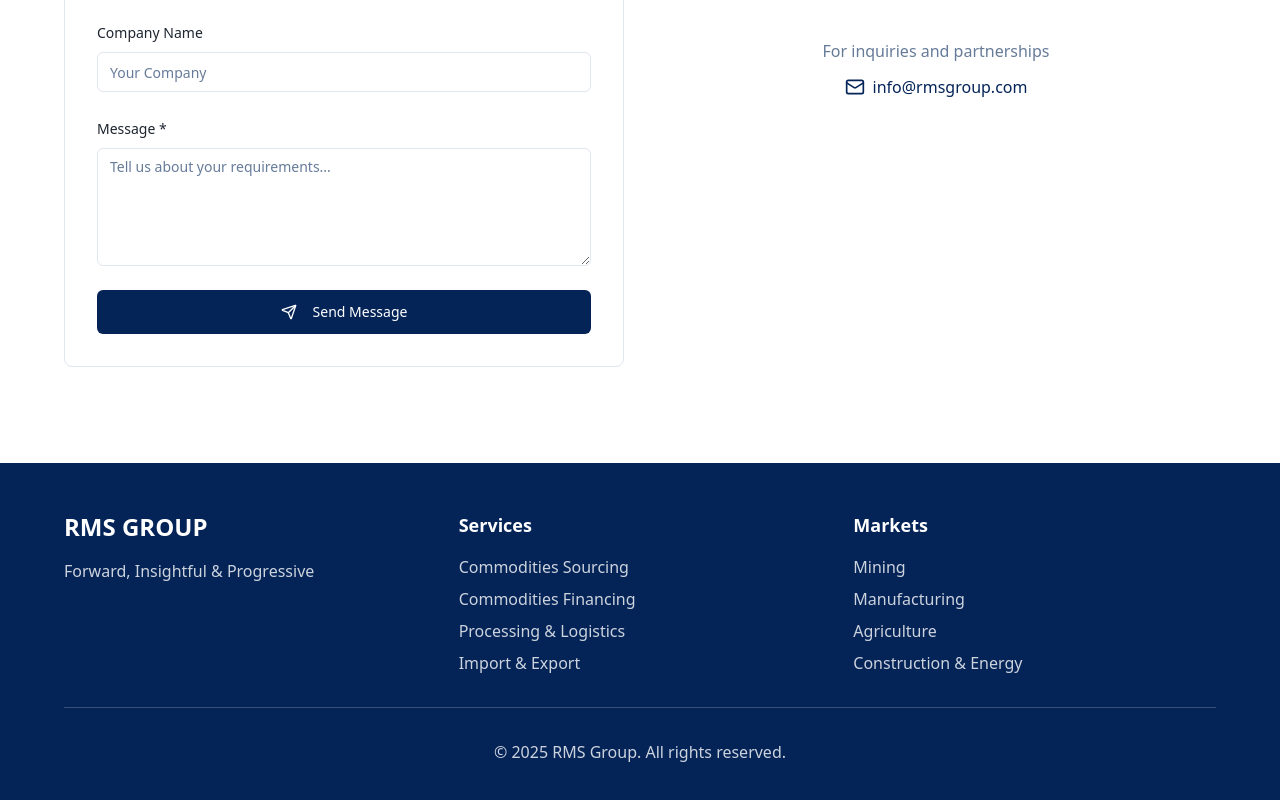
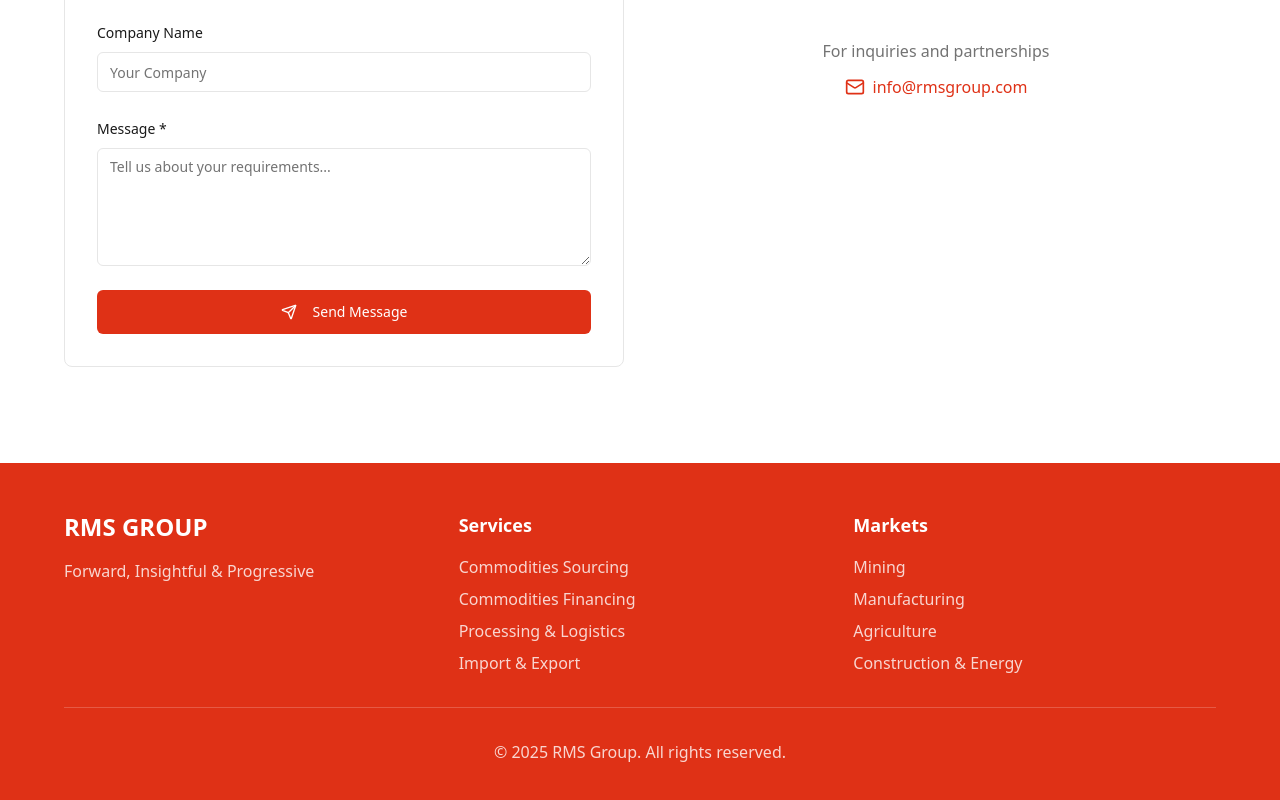
Before and after one commit to cynojine/rmsgroup, a React (Vite) app: page / in a window 1280 px wide. Shown: the part 9452-10252 px from the top of the page. Built offline with nearby package versions, Linux system fonts and the light colour scheme; the HTML template or start-up script is replaced by a standard one.

Commit message:
Update color scheme to red

```diff
--- a/src/components/ui/button.tsx
+++ b/src/components/ui/button.tsx
@@ -16,7 +16,7 @@ const buttonVariants = cva(
         ghost: "hover:bg-accent hover:text-accent-foreground",
         link: "text-primary underline-offset-4 hover:underline",
         hero: "bg-accent text-accent-foreground hover:bg-accent/90 shadow-[var(--shadow-elegant)] transition-all duration-300 hover:scale-105 font-semibold",
-        heroOutline: "border-2 border-accent text-accent bg-transparent hover:bg-accent hover:text-accent-foreground transition-all duration-300",
+        heroOutline: "border-2 border-white/80 text-white bg-transparent hover:bg-white/20 hover:border-white transition-all duration-300",
       },
       size: {
         default: "h-10 px-4 py-2",
--- a/src/index.css
+++ b/src/index.css
@@ -9,102 +9,102 @@ All colors MUST be HSL.
 @layer base {
   :root {
     --background: 0 0% 100%;
-    --foreground: 215 25% 15%;
+    --foreground: 0 0% 10%;
 
     --card: 0 0% 100%;
-    --card-foreground: 215 25% 15%;
+    --card-foreground: 0 0% 10%;
 
     --popover: 0 0% 100%;
-    --popover-foreground: 215 25% 15%;
+    --popover-foreground: 0 0% 10%;
 
-    --primary: 217 91% 18%;
+    --primary: 8 82% 48%;
     --primary-foreground: 0 0% 100%;
 
-    --primary-glow: 217 91% 35%;
+    --primary-glow: 8 82% 60%;
 
-    --secondary: 210 40% 96.1%;
-    --secondary-foreground: 215 25% 15%;
+    --secondary: 0 0% 96%;
+    --secondary-foreground: 0 0% 10%;
 
-    --muted: 210 40% 96.1%;
-    --muted-foreground: 215 20% 50%;
+    --muted: 0 0% 96%;
+    --muted-foreground: 0 0% 45%;
 
-    --accent: 38 92% 50%;
+    --accent: 25 95% 53%;
     --accent-foreground: 0 0% 100%;
 
     --destructive: 0 84.2% 60.2%;
     --destructive-foreground: 0 0% 100%;
 
-    --border: 214 31% 91%;
-    --input: 214 31% 91%;
-    --ring: 217 91% 18%;
+    --border: 0 0% 90%;
+    --input: 0 0% 90%;
+    --ring: 8 82% 48%;
 
     --radius: 0.5rem;
 
     /* Gradients */
-    --gradient-primary: linear-gradient(135deg, hsl(217 91% 18%), hsl(217 91% 28%));
-    --gradient-hero: linear-gradient(135deg, hsl(217 91% 15% / 0.95), hsl(217 91% 25% / 0.9));
-    --gradient-accent: linear-gradient(135deg, hsl(38 92% 50%), hsl(38 92% 60%));
+    --gradient-primary: linear-gradient(135deg, hsl(8 82% 48%), hsl(15 90% 55%));
+    --gradient-hero: linear-gradient(135deg, hsl(8 82% 25% / 0.95), hsl(15 80% 35% / 0.9));
+    --gradient-accent: linear-gradient(135deg, hsl(25 95% 53%), hsl(35 95% 60%));
 
     /* Shadows */
-    --shadow-elegant: 0 10px 40px -10px hsl(217 91% 18% / 0.2);
-    --shadow-soft: 0 4px 20px -2px hsl(217 91% 18% / 0.1);
+    --shadow-elegant: 0 10px 40px -10px hsl(8 82% 48% / 0.25);
+    --shadow-soft: 0 4px 20px -2px hsl(8 82% 48% / 0.15);
 
     --sidebar-background: 0 0% 98%;
-    --sidebar-foreground: 240 5.3% 26.1%;
-    --sidebar-primary: 240 5.9% 10%;
+    --sidebar-foreground: 0 0% 20%;
+    --sidebar-primary: 8 82% 48%;
     --sidebar-primary-foreground: 0 0% 98%;
-    --sidebar-accent: 240 4.8% 95.9%;
-    --sidebar-accent-foreground: 240 5.9% 10%;
-    --sidebar-border: 220 13% 91%;
-    --sidebar-ring: 217.2 91.2% 59.8%;
+    --sidebar-accent: 0 0% 95%;
+    --sidebar-accent-foreground: 0 0% 10%;
+    --sidebar-border: 0 0% 90%;
+    --sidebar-ring: 8 82% 48%;
   }
 
   .dark {
-    --background: 215 30% 8%;
+    --background: 0 0% 8%;
     --foreground: 0 0% 98%;
 
-    --card: 215 28% 12%;
+    --card: 0 0% 12%;
     --card-foreground: 0 0% 98%;
 
-    --popover: 215 28% 12%;
+    --popover: 0 0% 12%;
     --popover-foreground: 0 0% 98%;
 
-    --primary: 217 91% 60%;
+    --primary: 8 82% 55%;
     --primary-foreground: 0 0% 98%;
 
-    --primary-glow: 217 91% 70%;
+    --primary-glow: 8 82% 65%;
 
-    --secondary: 217 32% 17%;
+    --secondary: 0 0% 15%;
     --secondary-foreground: 0 0% 98%;
 
-    --muted: 217 32% 17%;
-    --muted-foreground: 215 20% 65%;
+    --muted: 0 0% 15%;
+    --muted-foreground: 0 0% 65%;
 
-    --accent: 38 92% 55%;
+    --accent: 25 95% 58%;
     --accent-foreground: 0 0% 98%;
 
     --destructive: 0 63% 31%;
     --destructive-foreground: 0 0% 98%;
 
-    --border: 217 32% 20%;
-    --input: 217 32% 20%;
-    --ring: 217 91% 60%;
+    --border: 0 0% 20%;
+    --input: 0 0% 20%;
+    --ring: 8 82% 55%;
 
-    --gradient-primary: linear-gradient(135deg, hsl(217 91% 25%), hsl(217 91% 35%));
-    --gradient-hero: linear-gradient(135deg, hsl(217 91% 12% / 0.95), hsl(217 91% 22% / 0.9));
-    --gradient-accent: linear-gradient(135deg, hsl(38 92% 50%), hsl(38 92% 60%));
+    --gradient-primary: linear-gradient(135deg, hsl(8 82% 35%), hsl(15 90% 45%));
+    --gradient-hero: linear-gradient(135deg, hsl(8 82% 15% / 0.95), hsl(15 80% 25% / 0.9));
+    --gradient-accent: linear-gradient(135deg, hsl(25 95% 53%), hsl(35 95% 60%));
 
     --shadow-elegant: 0 10px 40px -10px hsl(0 0% 0% / 0.5);
     --shadow-soft: 0 4px 20px -2px hsl(0 0% 0% / 0.3);
 
-    --sidebar-background: 240 5.9% 10%;
-    --sidebar-foreground: 240 4.8% 95.9%;
-    --sidebar-primary: 224.3 76.3% 48%;
+    --sidebar-background: 0 0% 10%;
+    --sidebar-foreground: 0 0% 95%;
+    --sidebar-primary: 8 82% 55%;
     --sidebar-primary-foreground: 0 0% 100%;
-    --sidebar-accent: 240 3.7% 15.9%;
-    --sidebar-accent-foreground: 240 4.8% 95.9%;
-    --sidebar-border: 240 3.7% 15.9%;
-    --sidebar-ring: 217.2 91.2% 59.8%;
+    --sidebar-accent: 0 0% 15%;
+    --sidebar-accent-foreground: 0 0% 95%;
+    --sidebar-border: 0 0% 15%;
+    --sidebar-ring: 8 82% 55%;
   }
 }
 
```
